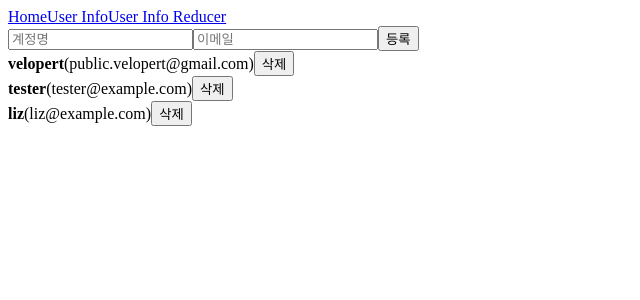
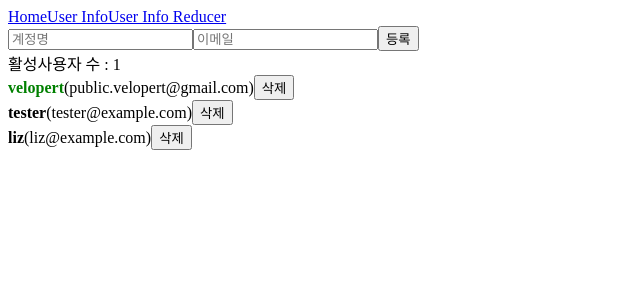
Before and after one commit to elitsapiens/react-typescript, a React app: page /user-info in a window 1280 px wide. Shown: the top 300 px of the page, without its empty margins (0-640 px from the left). Built offline with nearby package versions, Linux system fonts and the light colour scheme.

Commit message:
사용자 등록 부분 완료 및 hooks 사용 기능 개발

```diff
--- a/src/components/UserInfo/UserInfo.tsx
+++ b/src/components/UserInfo/UserInfo.tsx
@@ -46,6 +46,7 @@
         username: '',
         email: ''
     });
+
     const { username, email } = inputs;
     const [users, setUsers] = useState(initialState);
     const nextId = useRef(4);
@@ -56,6 +57,10 @@
             ...inputs,
             [name]: value
         });
+    }
+
+    const onToggle = (id: number) => {
+        setUsers(users.map((user) => (user.id === id) ? {...user, active: !user.active} : user));
     }
 
     const onCreate = () => {
@@ -76,8 +81,10 @@
     }
 
     const onRemove = (id: number) => {
+        setUsers(users.filter((user) => user.id !== id));
+    }
 
-    }
+    const count = countActiveUsers(users);
 
     return (
         <>
@@ -87,7 +94,8 @@
                 onChange={onChange}
                 onCreate={onCreate}
             />
-            <UserList users={users} onRemove={onRemove} />
+            <div>활성사용자 수 : {count}</div>
+            <UserList users={users} onRemove={onRemove} onToggle={onToggle} />
         </>
     );
 }
--- a/src/components/UserInfo/UserList.tsx
+++ b/src/components/UserInfo/UserList.tsx
@@ -1,22 +1,38 @@
 import React from "react";
 import { IUser } from '@/types/index';
 
-interface IUserProps {
+interface IUserMethod {
+    onRemove: ((id: number) => void),
+    onToggle: ((id: number) => void),
+}
+interface IUserProps extends IUserMethod {
     user: IUser,
-    onRemove?: ((id: number) => void),
     key?: number,
 }
 
-const User = ({ user, onRemove } : IUserProps) => {
+interface IUsersProps extends IUserMethod {
+    users: IUser[],
+}
+
+const User = ({ user, onRemove, onToggle } : IUserProps) => {
     return (
         <div>
-            <b>{user.username}</b><span>({user.email})</span>
+            <b
+                style={{
+                    cursor: 'pointer',
+                    color: user.active ? 'green' : 'black'
+                }}
+                onClick={() => onToggle(user.id)}
+            >
+                {user.username}
+            </b>
+            <span>({user.email})</span>
             <button onClick={() => onRemove(user.id)}>삭제</button>
         </div>
     )
 }
 
-const UserList = ( { users, onRemove } : {users: IUser[], onRemove: () => void} ) => {
+const UserList = ( { users, onRemove, onToggle } : IUsersProps ) => {
     return (
         <div>
             {users.map(user => (
@@ -24,6 +40,7 @@
                     user={user}
                     key={user.id}
                     onRemove={onRemove}
+                    onToggle={onToggle}
                 />
             ))}
         </div>
```
Also changed, not shown: src/components/UserInfoReducer/UserInfoReducer.tsx (added), src/components/UserInfoReducer/UserListReducer.tsx (added).
